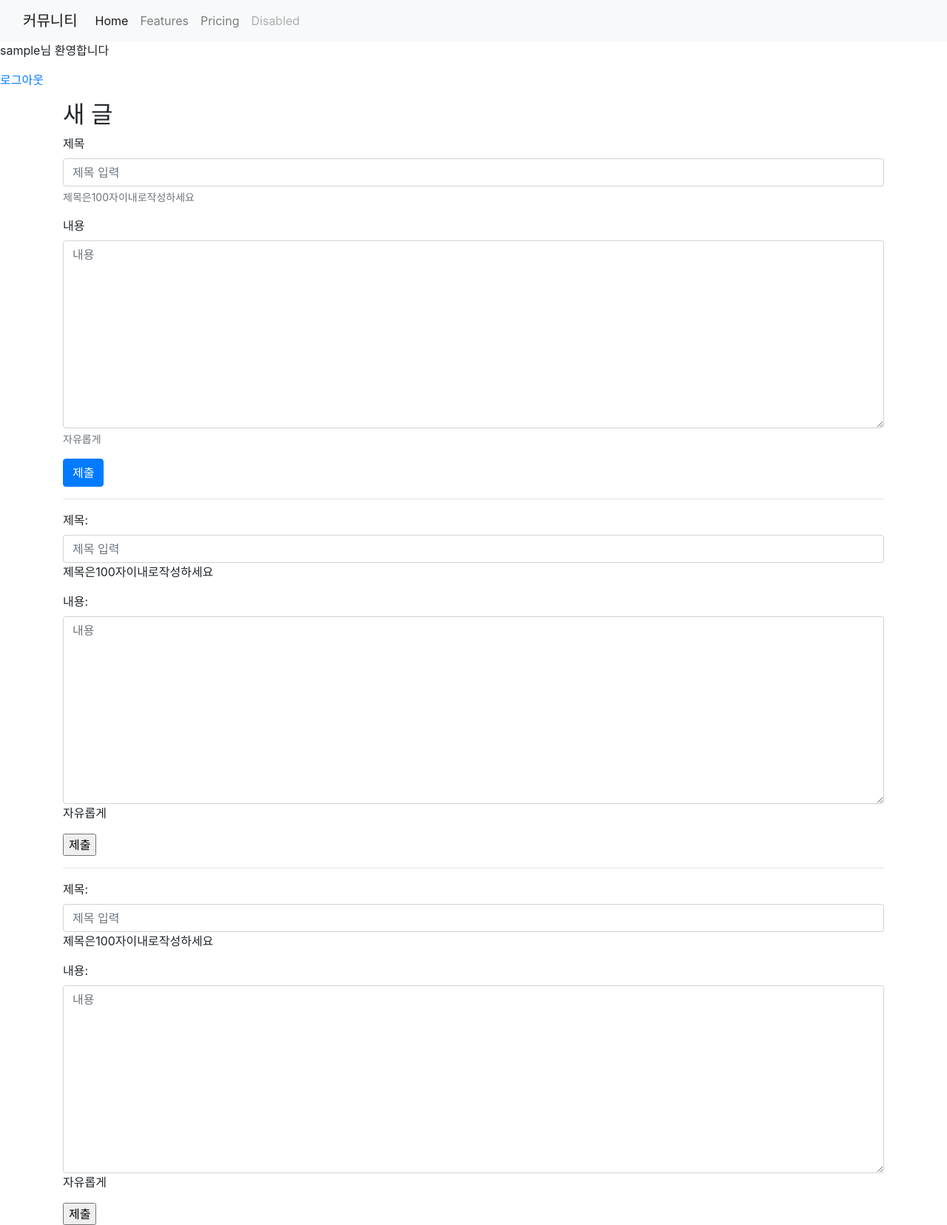
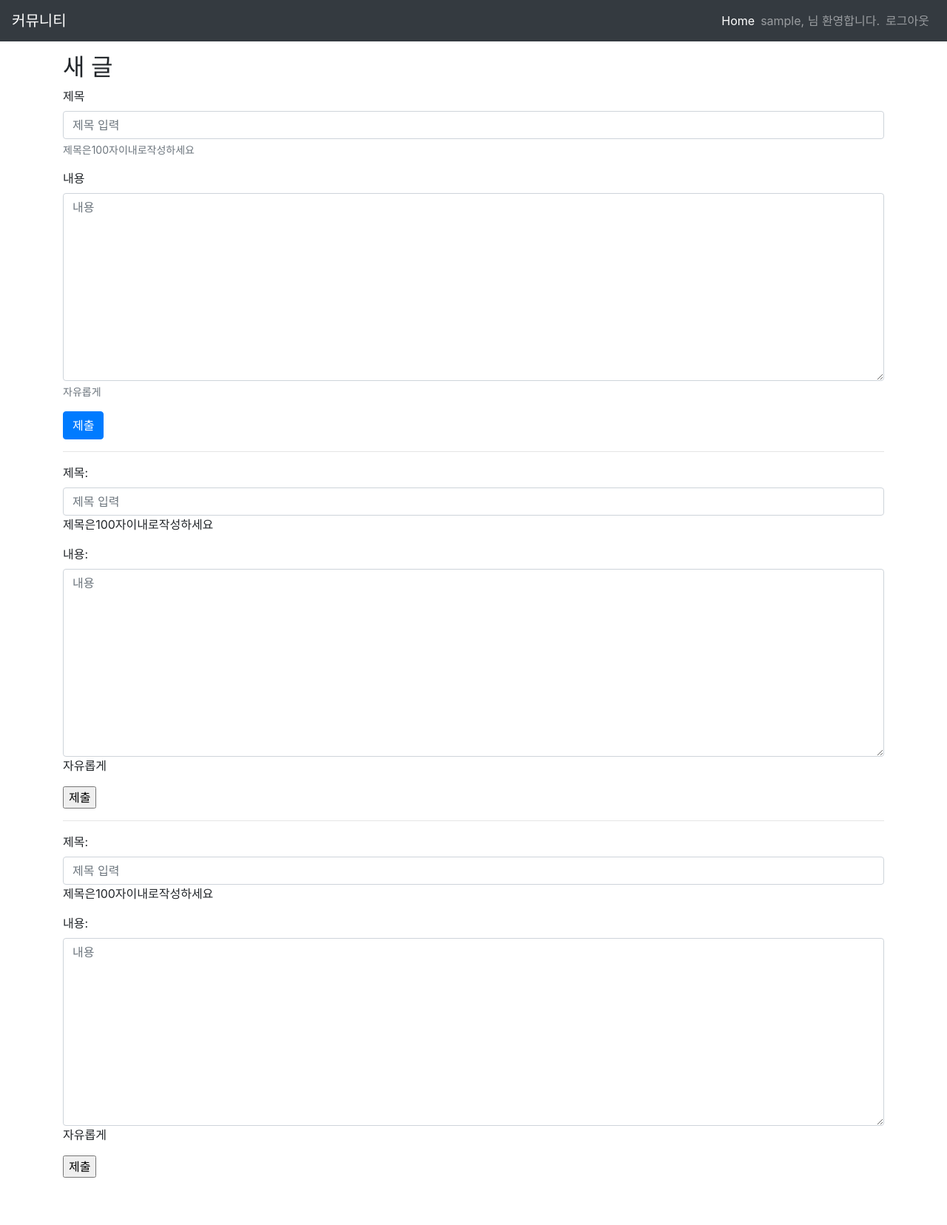
Before and after one commit to bbangso/practice, a Django app: page /articles/create/ in a window 1280 px wide. Shown: the whole page at 74% size. After the commit the page ends 1592 px from the top, so only its background shows below. Run offline with Django 3.2, Linux system fonts and the light colour scheme; the visitor is signed in with stand-in values (Sample User, id 1); some libraries are stand-ins or nearby versions.

Commit message:
feat: styling

```diff
--- a/django/django_form/accounts/templates/accounts/signin.html
+++ b/django/django_form/accounts/templates/accounts/signin.html
@@ -2,6 +2,7 @@
 
 {% load bootstrap4 %}
 {% block body %}
+<h2 class="text-center">로그인</h2>
 <form action="" method="POST">
     {% csrf_token %}
     {% bootstrap_form form %}
--- a/django/django_form/accounts/templates/accounts/signup.html
+++ b/django/django_form/accounts/templates/accounts/signup.html
@@ -2,6 +2,7 @@
 
 {% load bootstrap4 %}
 {% block body %}
+<h2 class="text-center">회원가입</h2>
 <form action="" method="POST">
     {% csrf_token %}
     {% bootstrap_form form %}
--- a/django/django_form/articles/forms.py
+++ b/django/django_form/articles/forms.py
@@ -35,6 +35,14 @@
 #     content = forms.CharField(widget=forms.Textarea)
 
 class CommentForm(forms.ModelForm):
+    content = forms.CharField(
+        label='댓글',
+        widget=forms.Textarea(
+            attrs={
+                'rows':2,
+            }
+        )
+    )
     class Meta:
         model = Comment
         fields = ['content']
--- a/django/django_form/articles/templates/articles/index.html
+++ b/django/django_form/articles/templates/articles/index.html
@@ -1,11 +1,11 @@
 {% extends 'base.html' %}
 
 {% block body %}
-    <h2>게시판 목록</h2>
-    <a href="{% url 'articles:create' %}">글쓰기</a>
+<h2 class="text-center">게시판 목록</h2>
+<a href="{% url 'articles:create' %}"><button class="btn btn-primary float-right my-2">글 쓰기</button></a>
 
 <table class="table">
-  <thead>
+  <thead class="thead-light">
     <tr>
       <th scope="col">#</th>
       <th scope="col">글제목</th>
--- a/django/django_form/templates/_nav.html
+++ b/django/django_form/templates/_nav.html
@@ -1,24 +1,29 @@
-<nav class="navbar navbar-expand-lg navbar-light bg-light">
-    <div class="container-fluid">
+<nav class="navbar navbar-expand-lg navbar-dark bg-dark">
     <a class="navbar-brand" href="/articles/">커뮤니티</a>
-        <button class="navbar-toggler" type="button" data-bs-toggle="collapse" data-bs-target="#navbarNav" aria-controls="navbarNav" aria-expanded="false" aria-label="Toggle navigation">
+    <button class="navbar-toggler" type="button" data-toggle="collapse" data-target="#navbarNav" aria-controls="navbarNav" aria-expanded="false" aria-label="Toggle navigation">
       <span class="navbar-toggler-icon"></span>
     </button>
     <div class="collapse navbar-collapse" id="navbarNav">
-            <ul class="navbar-nav">
+      <ul class="navbar-nav ml-auto">
+        <li class="nav-item active">
+          <a class="nav-link" href="#">Home <span class="sr-only">(current)</span></a>
+        </li>
+          {% if request.user.is_authenticated %}
               <li class="nav-item">
-                    <a class="nav-link active" aria-current="page" href="#">Home</a>
+                  <span class="navbar-text">{{ request.user.username }}, 님 환영합니다.
               </li>
               <li class="nav-item">
-                    <a class="nav-link" href="#">Features</a>
+                  <a class="nav-link" href="{% url 'accounts:signout' %}">로그아웃</a>
+              </li>
+          {% else %}
+              <li class="nav-item">
+                  <a class="nav-link" href="{% url 'accounts:signin' %}">로그인</a>
               </li>
               <li class="nav-item">
-                    <a class="nav-link" href="#">Pricing</a>
+                  <a class="nav-link" href="{% url 'accounts:signup' %}">회원가입</a>
               </li>
-                <li class="nav-item">
-                    <a class="nav-link disabled" href="#" tabindex="-1" aria-disabled="true">Disabled</a>
-                </li>
+          {% endif %}
+
       </ul>
     </div>
-    </div>
   </nav>
--- a/django/django_form/templates/base.html
+++ b/django/django_form/templates/base.html
@@ -9,25 +9,18 @@
 </head>
 <body>
     {% include '_nav.html' %}
-    {% if request.user.is_authenticated %}
-    <p>{{ request.user.username }}님 환영합니다</p>
-    <a href="{% url 'accounts:signout' %}">로그아웃</a>
-    {% else %}
-    <a href="{% url 'accounts:signin' %}">로그인</a>
-    <a href="{% url 'accounts:signup' %}">회원가입</a>
+    {% if messages %}
+        {% for message in messages %}
+        <div {% if message.tags %} class="alret alert-{{ message.tags }}" {% endif %}>
+            {{ message }}
+        </div>
+        {% endfor %}
     {% endif %}
-    <ul class="messages">
-        {% for message in messages %}
-        <li {% if message.tags %} class="{{ message.tags }}" {% endif %}>
-            {{ message }}
-        </li>
-        {% endfor %}
-    </ul>
-    <div class="container">
+    <div class="container mt-3">
         {% block body %}
         {% endblock %}
-        {% bootstrap_javascript jquery='full' %}
     </div>
 
+    {% bootstrap_javascript jquery='full' %}
 </body>
 </html>
```
Also changed, not shown: django/django_form/articles/templates/articles/detail.html (+12 -14 lines). Lines whose indentation alone changed are shown as unchanged.
